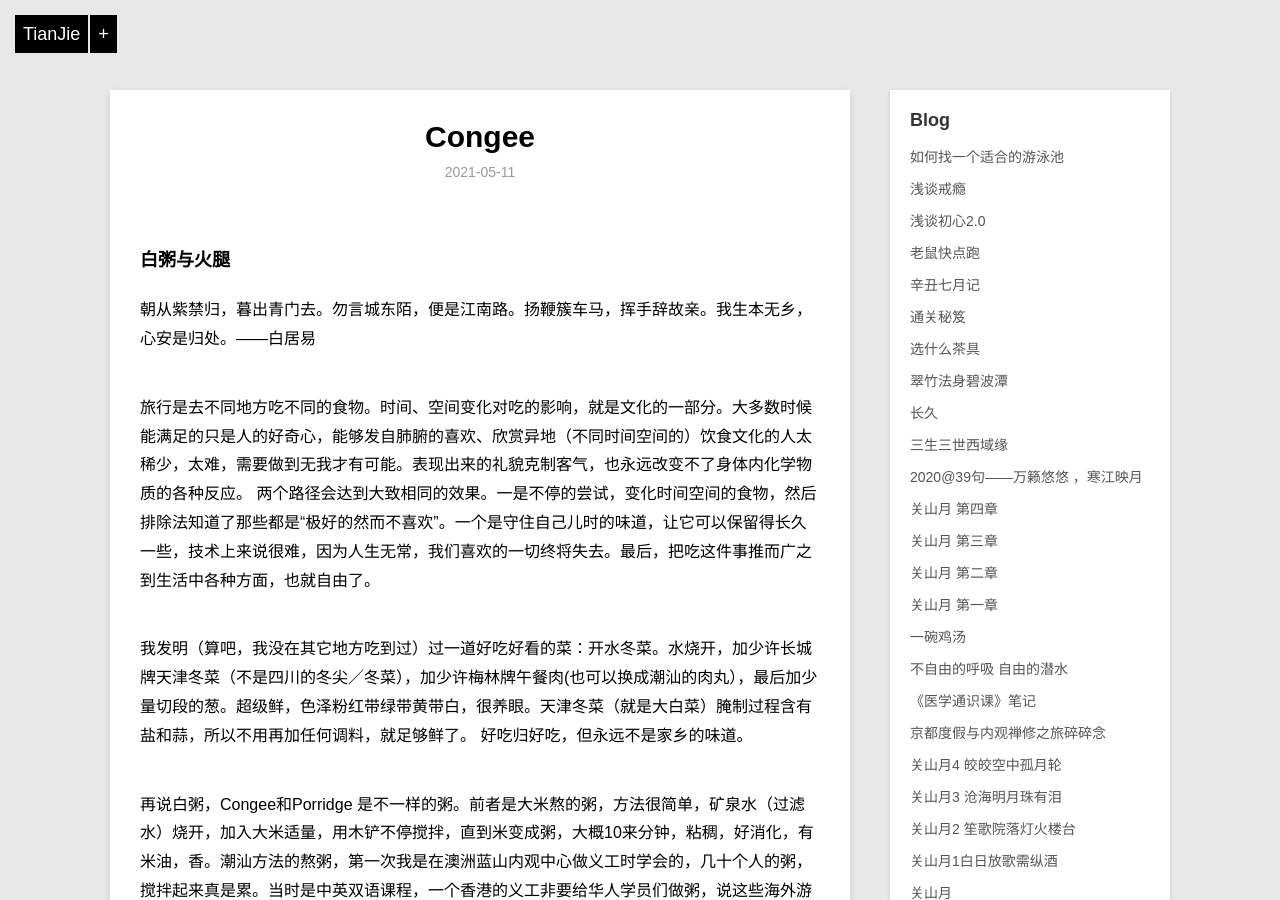
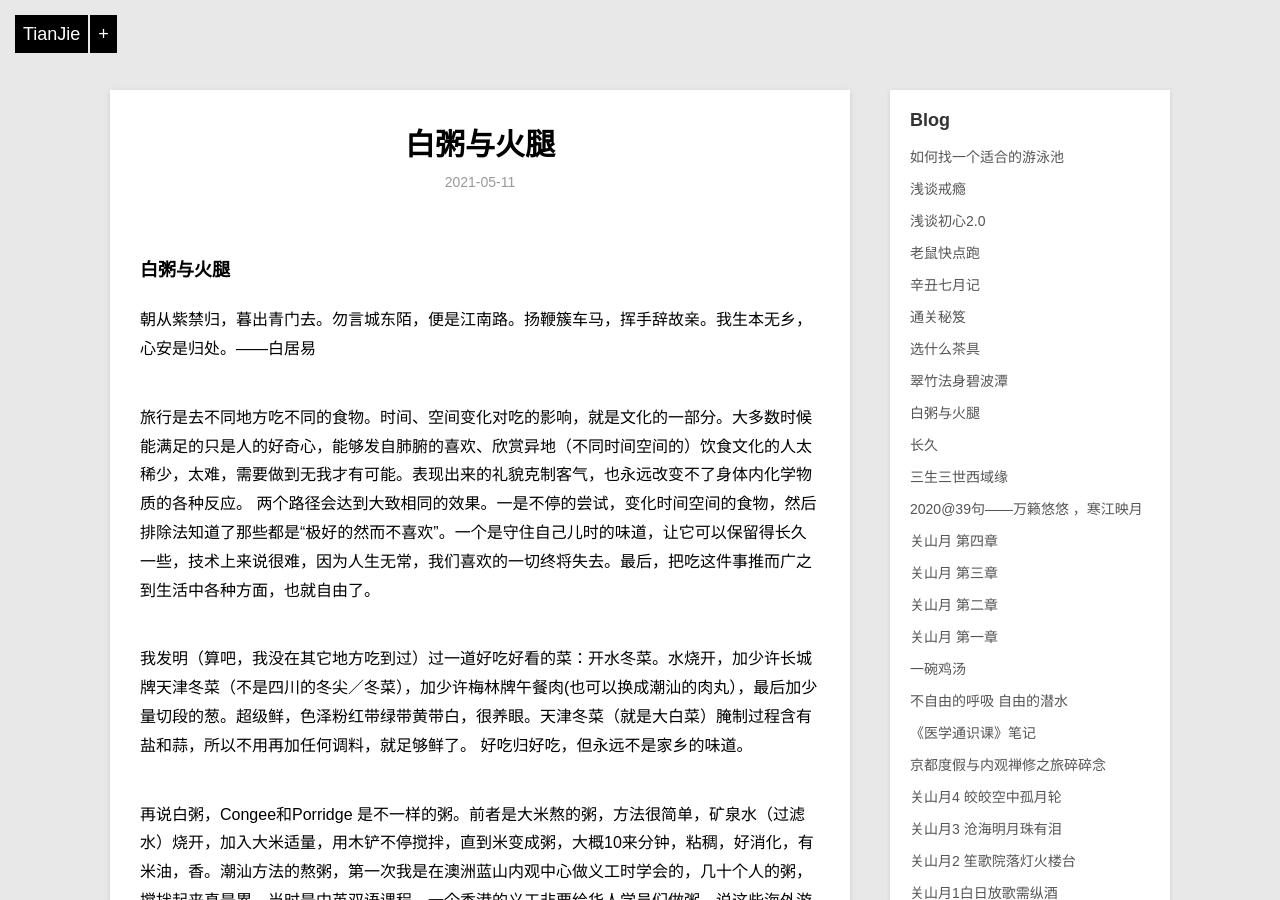
Before and after one commit to violettianjie/violettianjie.github.io, a Jekyll site: the page built from _posts/blog/2021-05-11-congee.md, in a window 1280 px wide and 900 px high. Built offline with Jekyll 4.4.1, drawn with Linux system fonts in a browser that asks for light colours; our own code applies the rules of GitHub Pages for plain Markdown files.

Commit message:
Update 2021-05-11-congee.md

```diff
--- a/_posts/blog/2021-05-11-congee.md
+++ b/_posts/blog/2021-05-11-congee.md
@@ -1,4 +1,9 @@
-
+---
+layout: post
+title: " 白粥与火腿 "
+description: "散文"
+category: blog
+---
 
 ### 白粥与火腿
 
```
